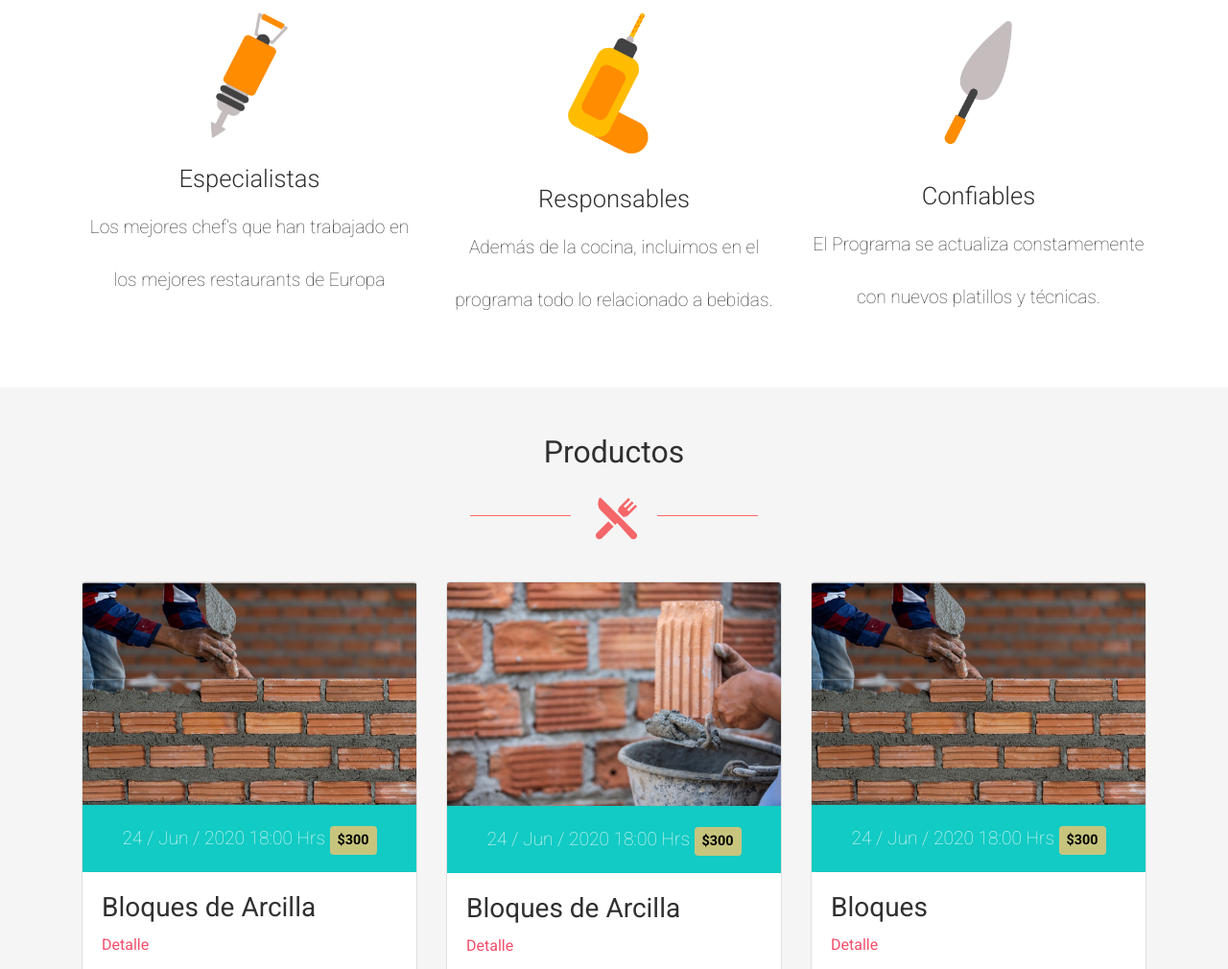
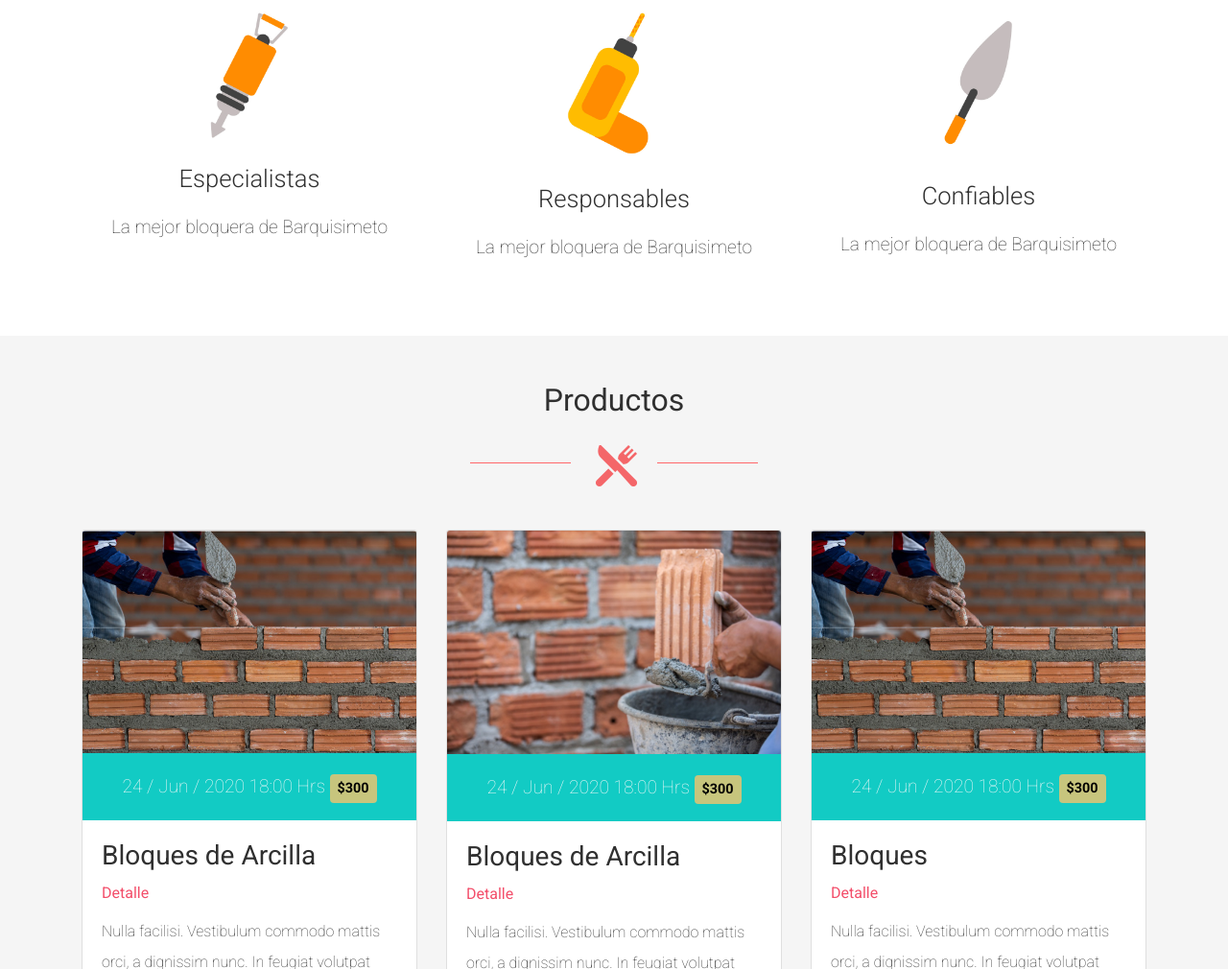
Before and after one commit to AlbaficaD/PrototypeAlfareros, a plain HTML site: page index.html in a window 1280 px wide. Shown: the part 1687-2697 px from the top of the page at 96% size. Drawn offline with nearby package versions, Linux system fonts and the light colour scheme.

Commit message:
Update index.html

```diff
--- a/index.html
+++ b/index.html
@@ -67,17 +67,17 @@
             <div class="col-md-4 text-center informacion">
                 <img src="img/icono3.png" class="img-fluid mb-3">
                 <h3>Especialistas</h3>
-                <p>Los mejores chef’s que han trabajado en los mejores restaurants de Europa</p>
+                <p>La mejor bloquera de Barquisimeto</p>
             </div>
             <div class="col-md-4 text-center informacion">
                 <img src="img/icono2.png" class="img-fluid mb-3" >
                 <h3>Responsables</h3>
-                <p>Además de la cocina, incluimos en el programa todo lo relacionado  a bebidas.</p>
+                <p>La mejor bloquera de Barquisimeto</p>
             </div>
             <div class="col-md-4 text-center informacion">
                 <img src="img/icono1.png" class="img-fluid mb-3" >
                 <h3>Confiables</h3>
-                <p>El Programa se actualiza constamemente con nuevos platillos y técnicas.</p>
+                <p>La mejor bloquera de Barquisimeto</p>
             </div>
         </div>
     </section>
```
